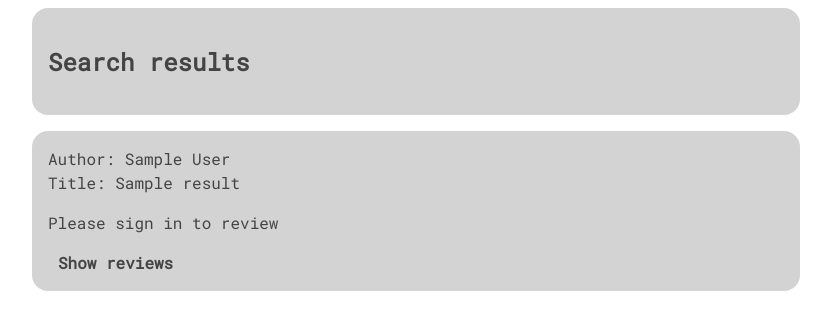
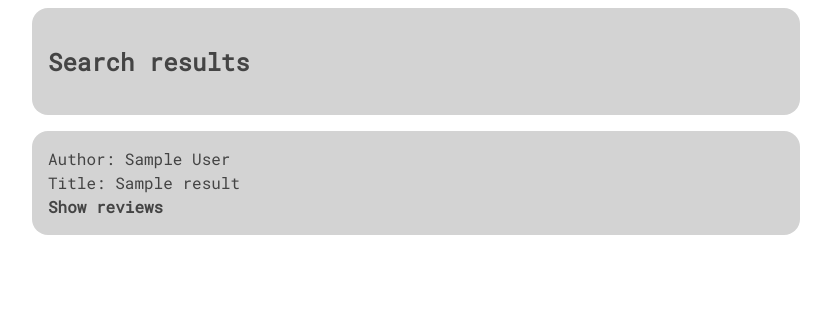
Before and after one commit to evahteri/Read-Review, a Flask app: template src/templates/book_results.html in a window 1280 px wide. Shown: the part 206-536 px from the top of the page, without its empty margins (16-847 px from the left). Run offline with Flask 2, Linux system fonts and the light colour scheme; the template is opened without the code that fills it: most values are stand-ins (such as "Sample title", 1, 10 or a date in 2020).

Commit message:
styling and usability improvement in review page

```diff
--- a/src/templates/book_results.html
+++ b/src/templates/book_results.html
@@ -9,17 +9,13 @@
     <div class="info">
         Author: {{ result.first_name }} {{ result.last_name }}<br>
         Title: {{ result.title }} <br>
+        <a class="first_option" href="/review_search_results/{{ result.id }}">Show reviews</a>
         {% if session.username %}
-            <a class="first_option" href="/books/{{ result.id }}/new_review">Review this book</a>
-        {% else %}
-        <p>Please sign in to review</p>
-        {% endif %}
-        <a class="options" href="/review_search_results/{{ result.id }}">Show reviews</a>
-        {% if session.username %}
-        <a class="icons" href="/add_read_list/{{ result.id }}">
-            <span class="material-icons">menu_book</span>
-            <span class="material-icons">add_circle</span>
-        </a>
+            <a class="options" href="/books/{{ result.id }}/new_review">Review this book</a>
+            <a class="icons" href="/add_read_list/{{ result.id }}">
+                <span class="material-icons">menu_book</span>
+                <span class="material-icons">add_circle</span>
+            </a>
         {% endif %}
         {% if session.role == 1 %}
             <a class="icons" href="/delete_book/{{ result.id }}">
--- a/src/templates/review_results.html
+++ b/src/templates/review_results.html
@@ -22,7 +22,11 @@
     <p>
         There are no reviews of this book yet
     </p>
+    {% if session.username %}
     <a href="/books/{{ book_id }}/new_review">Be the first to review this book</a>
+    {% else %}
+    <a href="/sign_in">Sign in to review this book</a>
+    {% endif %}
 </div>
 {% endif %}
 {% endblock %}
```
